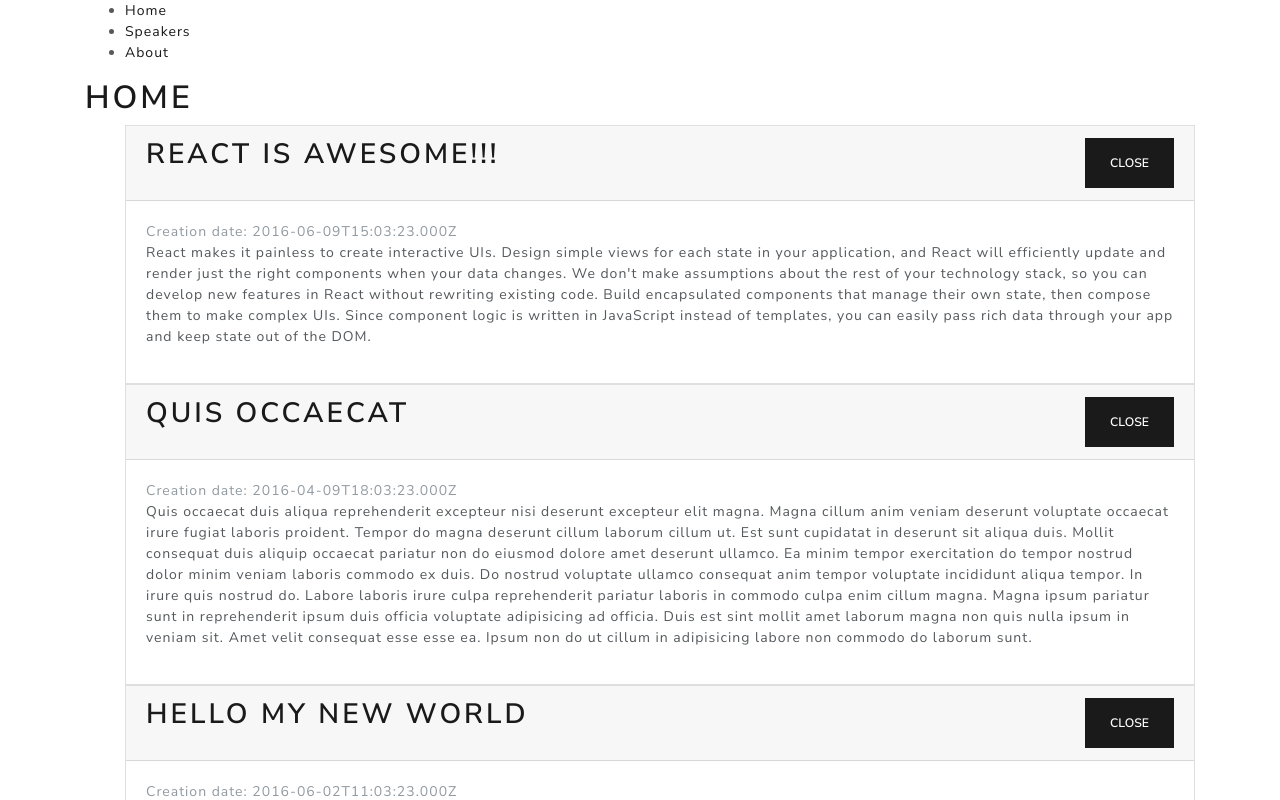
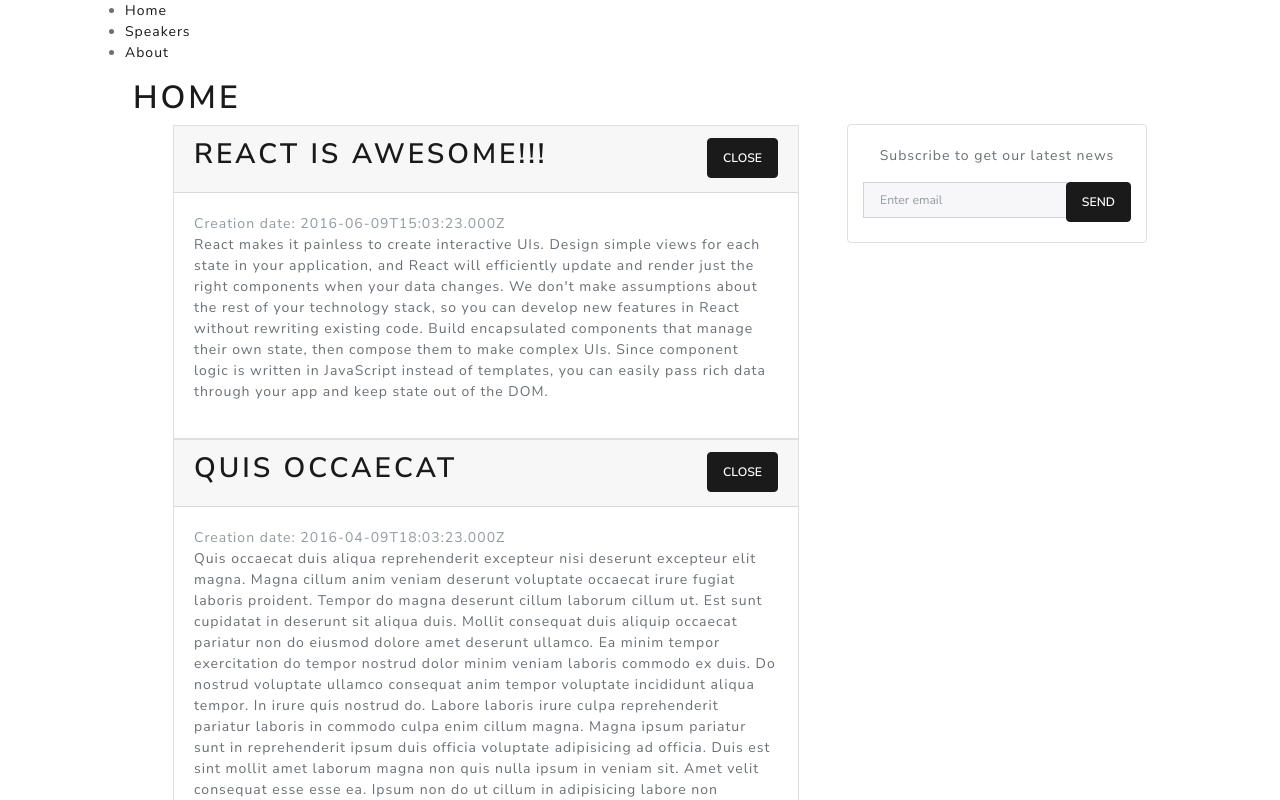
Before and after one commit to akarlovskaya/ReactJs-Single-Page-App, a React (Create React App) app: page / in a window 1280 px wide. Shown: the top 800 px of the page. Built offline with nearby package versions, Linux system fonts and the light colour scheme.

Commit message:
add subscribe component

```diff
--- a/src/App.js
+++ b/src/App.js
@@ -2,6 +2,7 @@ import React, { Component } from 'react';
 import Menu from './components/Menu';
 import Content from './components/Content';
 import Footer from './components/Footer';
+import './styles/base.css';
 
 class App extends Component {
   render() {
--- /dev/null
+++ b/src/components/Subscribe.js
@@ -0,0 +1,17 @@
+import React from 'react';
+
+const Subscribe = () => {
+  return (
+      <div>
+          <p>Subscribe to get our latest news</p>
+          <form className="input-group mb-3">
+              <input type="email" placeholder="Enter email" className="form-control form-control-sm"/>
+              <div class="input-group-append">
+                  <button type="submit" className="btn btn-primary">Send</button>
+              </div>
+          </form>
+      </div>
+  );
+}
+
+export default Subscribe;
--- a/src/components/pages/Home.js
+++ b/src/components/pages/Home.js
@@ -3,6 +3,7 @@ import React from 'react';
 import { CSSTransitionGroup } from 'react-transition-group';
 import '../../styles/home.css';
 import ArticleList from '../ArticleList';
+import Subscribe from '../Subscribe';
 import articles from '../../articles-data.js';
 
 
@@ -14,9 +15,16 @@ const Home = () => {
             transitionAppearTimeout={500}
             transitionEnter={false}
             transitionLeave={false}>
-            <div>
-              <h1>Home</h1>
-              <ArticleList articles={articles} />
+
+            <div className="home">
+              <main className="home__main">
+                  <h1>Home</h1>
+                  <ArticleList articles={articles} />
+              </main>
+
+              <aside className="home__aside">
+                  <Subscribe />
+              </aside>
             </div>
         </CSSTransitionGroup>
     );
--- /dev/null
+++ b/src/styles/base.css
@@ -0,0 +1,8 @@
+body {
+    color: #6A7076;
+}
+
+.btn {
+    padding: 7px 15px;
+    border-radius: 4px;
+}
--- a/src/styles/home.css
+++ b/src/styles/home.css
@@ -6,3 +6,45 @@
     opacity: 1;
     transition: all .5s ease-in-out;
 }
+
+/* .home {
+    display: flex;
+    justify-content: space-evenly;
+} */
+
+/* .home__main {
+    width: 60%;
+    max-width: 800px;
+} */
+
+.home__aside {
+    width: 100%;
+    /* max-width: 300px; */
+    /* height: 119px; */
+    text-align: center;
+    /* margin-top: 45px; */
+    border: 1px solid rgba(0, 0, 0, 0.125);
+    padding: 20px 15px;
+    border-radius: 4px;
+}
+
+@media only screen and (min-width: 992px) {
+    .home {
+        display: flex;
+        justify-content: space-evenly;
+    }
+    .home__main {
+        width: 60%;
+        max-width: 800px;
+    }
+    .home__aside {
+        width: 30%;
+        max-width: 300px;
+        height: 119px;
+        text-align: center;
+        margin-top: 45px;
+        border: 1px solid rgba(0, 0, 0, 0.125);
+        padding: 20px 15px;
+        border-radius: 4px;
+    }
+}
```
